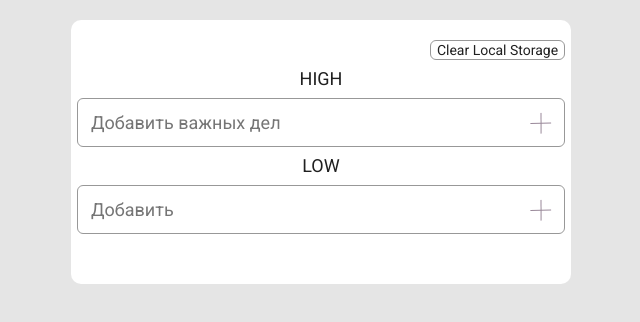
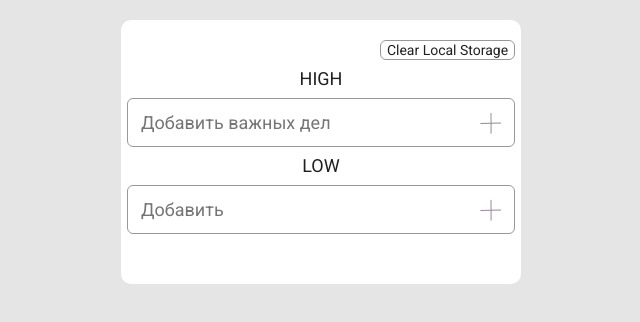
Before and after one commit to aleksey-verin/todo, a plain HTML site: page index.html in a window 1280 px wide. Shown: the whole page, without its empty margins (319-959 px from the left). Drawn offline with Linux system fonts and the light colour scheme.

Commit message:
Изменил ширину в css на 400px вместо 500px

```diff
--- a/style.css
+++ b/style.css
@@ -106,7 +106,7 @@ body {
 .container {
   background-color: #fff;
   /* height: 800px; */
-  width: 500px;
+  width: 400px;
   margin: 20px auto auto auto;
   padding: 20px 6px 40px 6px;
   border-radius: 10px;
@@ -133,7 +133,7 @@ body {
 .new-low-item__text {
   font-size: 18px;
   flex: 1 1 auto;
-  width: 430px;
+  width: 330px;
   /* margin-right: 100px; */
 }
 
```
